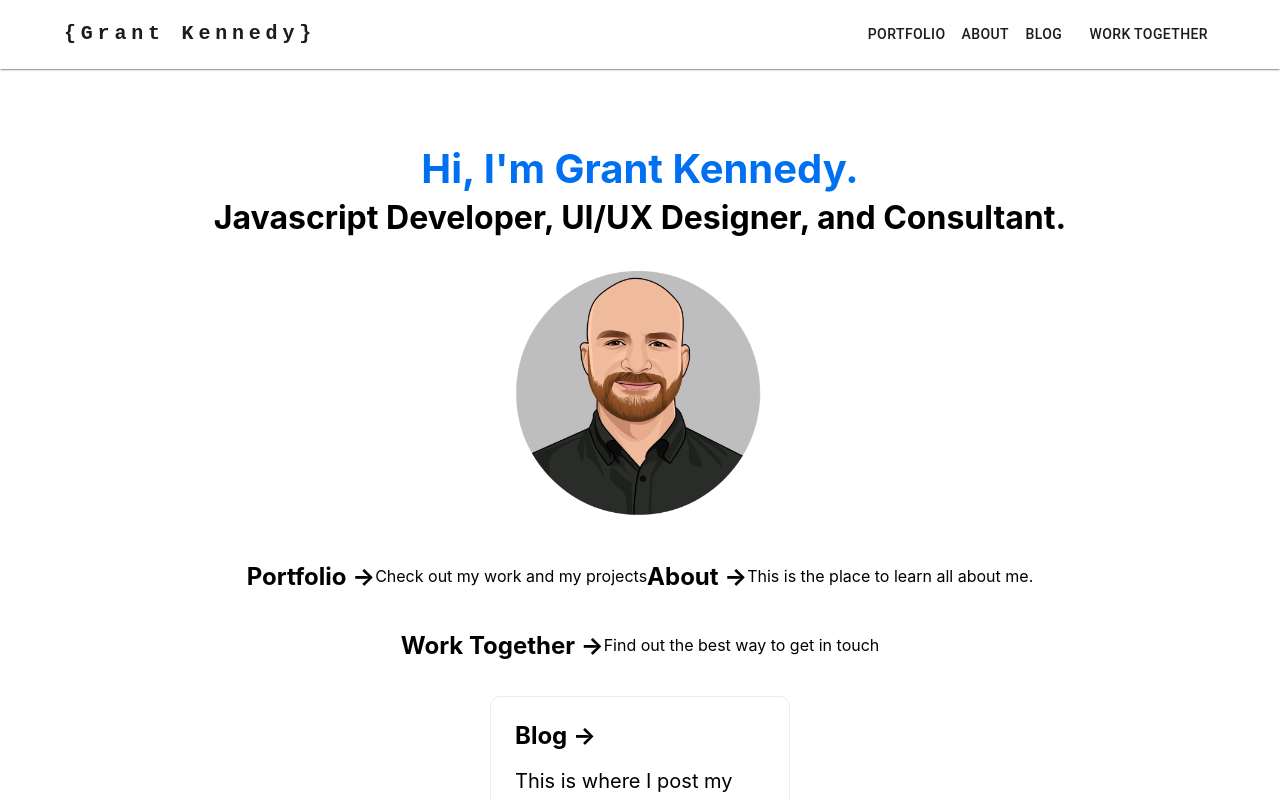
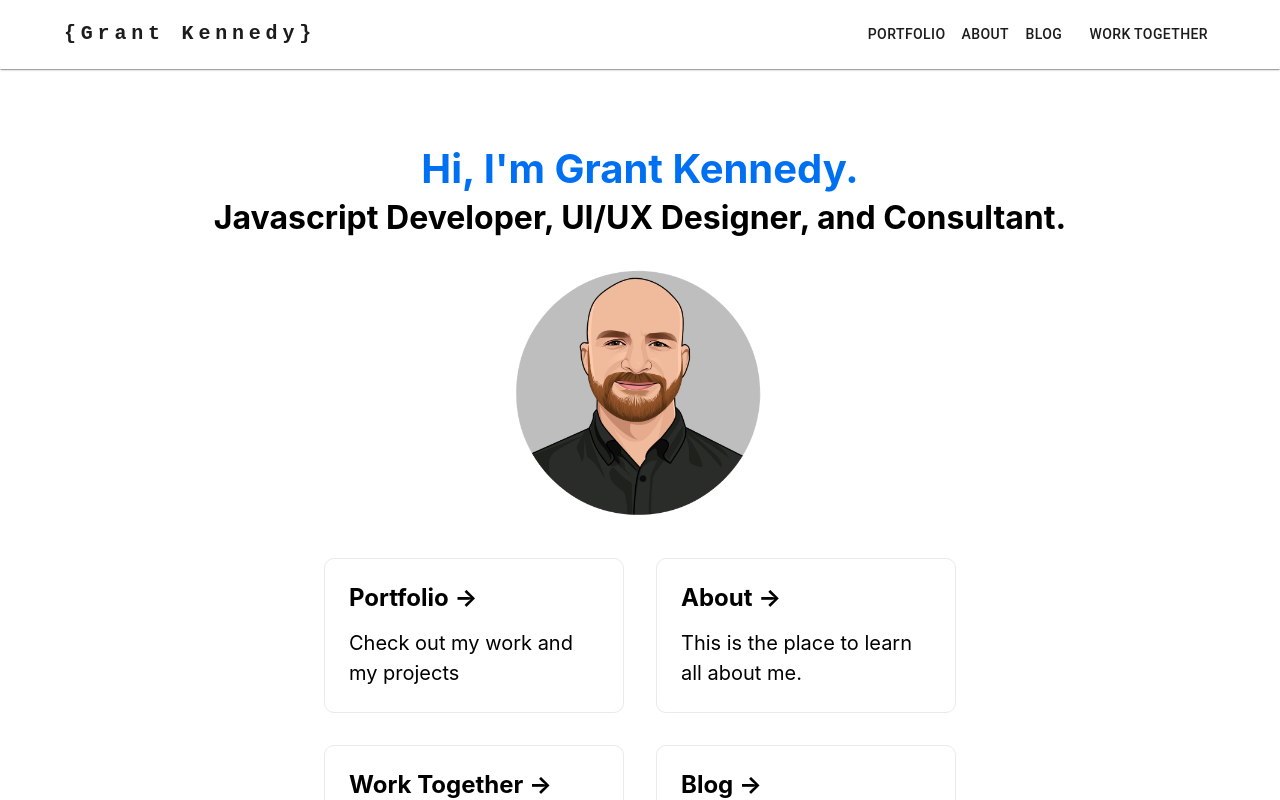
Before and after one commit to gkennedy87/gmkennedy, a Next.js app: page / in a window 1280 px wide. Shown: the top 800 px of the page. Built offline with nearby package versions, Linux system fonts and the light colour scheme.

Commit message:
hotfix: broken nav cards on homepage

```diff
--- a/pages/about.tsx
+++ b/pages/about.tsx
@@ -13,7 +13,7 @@ const About: NextPage = () => {
             <Image src={mypic} alt="illustration of Grant Kennedy Javascript Developer" height={300} width={300}/>
             <Stack sx={{maxWidth:"60vw"}}>
             <p>Hi there! Welcome to my little slice of the internet. I&apos;m a professional javascript developer, UI/UX designer, and consultant.
-                I&apos;m the founder of Malts & Mash Marketing as well as the CTO of Loyaltea LLC, the company behind the Elities app.
+                I&apos;m the owner of Malts & Mash Marketing as well as the CTO of Loyaltea LLC, the company behind the Elities app.
                 I&apos;ve been working in this crazy field since 2013.</p>
 
             <p>Born and raised in Michigan, I currently reside in Tokyo, Japan with my wife. I speak 3 languages, enjoy Brazilian Jiujitsu and craft beer BUT if you really want me to nerd out just ask me a question about history.</p>
--- a/pages/index.tsx
+++ b/pages/index.tsx
@@ -22,25 +22,25 @@ const Home: NextPage = () => {
         </div>
 
         <div className={styles.grid}>
-          <Link href="/portfolio" className={styles.card}>
-            <>
+          <Link href="/portfolio" >
+            <a className={styles.card}>
               <h2>Portfolio &rarr;</h2>
               <p>Check out my work and my projects</p>
-            </>
+            </a>
           </Link>
 
-          <Link href="/about" className={styles.card}>
-            <>
+          <Link href="/about" >
+            <a className={styles.card}>
               <h2>About &rarr;</h2>
               <p>This is the place to learn all about me.</p>
-            </>
+            </a>
           </Link>
 
-          <Link href="/contact" className={styles.card}>
-            <>
+          <Link href="/contact" >
+            <a className={styles.card}>
               <h2>Work Together &rarr;</h2>
               <p>Find out the best way to get in touch</p>
-            </>
+            </a>
           </Link>
 
           <a
```
